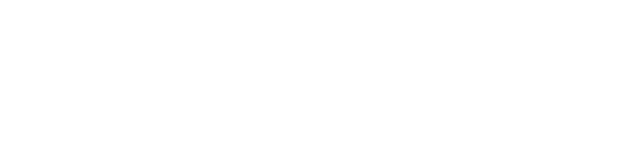
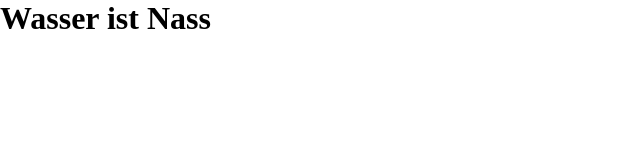
Before and after one commit to Ungareauslinz17/WasserProjekt, a plain HTML site: page index.html in a window 1280 px wide. Shown: the whole page, without its empty margins (0-640 px from the left). Drawn offline with Linux system fonts and the light colour scheme.

Commit message:
Co-authored-by: JonasSbhf9 <JonasSbhf9@users.noreply.github.com> Co-authored-by: Emilhilljpg <Emilhilljpg@users.noreply.github.com> css

```diff
--- a/index.html
+++ b/index.html
@@ -8,6 +8,9 @@
     <script src="./script/script.js" defer></script>
 </head>
 <body>
+
+    <h1>Wasser ist Nass</h1>
+
     <div id="container"></div>
 </body>
 </html>
--- a/style/style.css
+++ b/style/style.css
@@ -0,0 +1,10 @@
+/* Root */
+
+:root {
+    --primaryColor: rgb(86, 86, 255);
+}
+
+* {
+    box-sizing: border-box;
+    margin: 0;
+}
```
